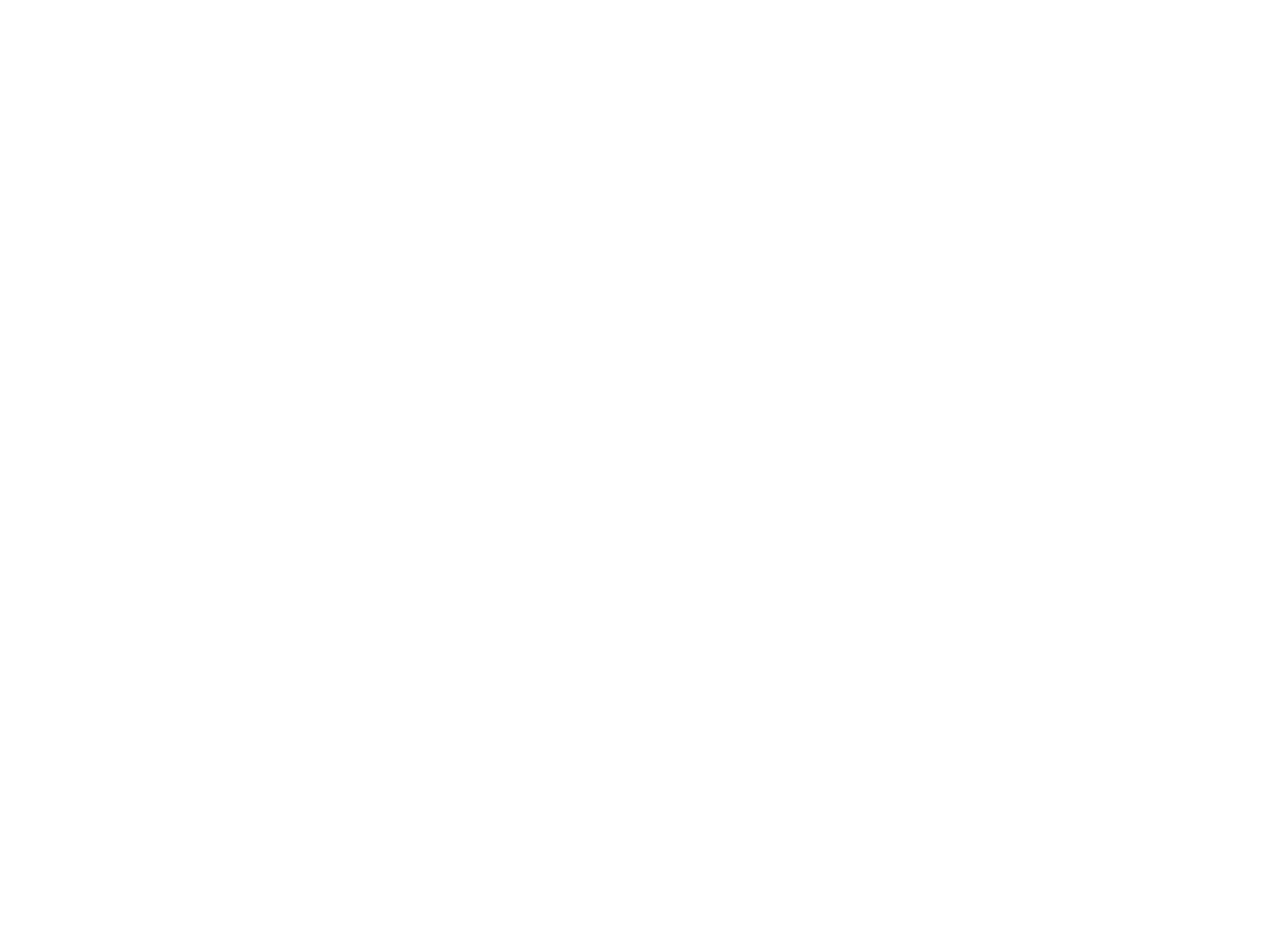
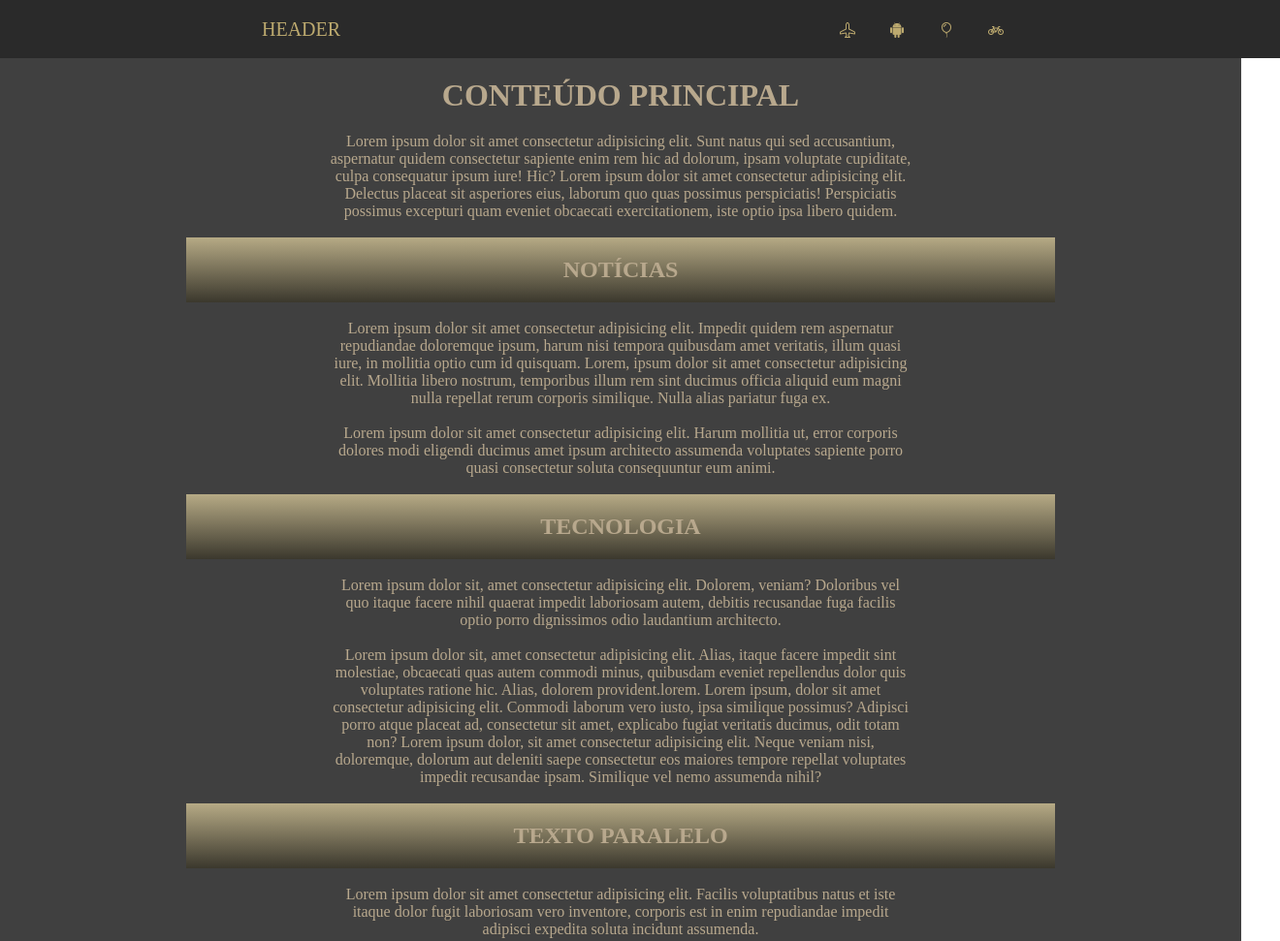
Before and after one commit to flaviosegantini/programadorbr, a plain HTML site: page fom_restaurante/treinando_groupingtags/index.html in a window 1280 px wide. Shown: the top 971 px of the page at 97% size, 1320 px wide, since content can reach past the window. Before the commit the page ends 800 px from the top, so only its background shows below. Drawn offline with nearby package versions, Linux system fonts and the light colour scheme; a web font is replaced by a local one.

Commit message:
testando grouping tags

```diff
--- a/fom_restaurante/treinando_groupingtags/index.html
+++ b/fom_restaurante/treinando_groupingtags/index.html
@@ -5,11 +5,42 @@
     <meta http-equiv="X-UA-Compatible" content="IE=edge">
     <meta name="viewport" content="width=device-width, initial-scale=1.0">
     <title>Grouping tags</title>
+    <link rel="stylesheet" href="style.css">
+    <link href="https://fonts.googleapis.com/css2?family=GFS+Didot&display=swap" rel="stylesheet">
+    <link rel="stylesheet" href="https://cdn.jsdelivr.net/npm/bootstrap-icons@1.10.3/font/bootstrap-icons.css">
 </head>
 <body>
     <header>
+        <div id="header">HEADER</div>
+        <nav>
+            <a href="#"><i class="bi bi-airplane"></i></a>
+            <a href="#"><i class="bi bi-android2"></i></a>
+            <a href="#"><i class="bi bi-balloon"></i></a>
+            <a href="#"><i class="bi bi-bicycle"></i></a>
+        </nav>
+    </header>
+    <main>
+        <h1>CONTEÚDO PRINCIPAL</h1>
+        <p>Lorem ipsum dolor sit amet consectetur adipisicing elit. Sunt natus qui sed accusantium, aspernatur quidem consectetur sapiente enim rem hic ad dolorum, ipsam voluptate cupiditate, culpa consequatur ipsum iure! Hic? Lorem ipsum dolor sit amet consectetur adipisicing elit. Delectus placeat sit asperiores eius, laborum quo quas possimus perspiciatis! Perspiciatis possimus excepturi quam eveniet obcaecati exercitationem, iste optio ipsa libero quidem.</p> <br>
+        <section><h2>NOTÍCIAS</h2> <br>
+            <p>Lorem ipsum dolor sit amet consectetur adipisicing elit. Impedit quidem rem aspernatur repudiandae doloremque ipsum, harum nisi tempora quibusdam amet veritatis, illum quasi iure, in mollitia optio cum id quisquam. Lorem, ipsum dolor sit amet consectetur adipisicing elit. Mollitia libero nostrum, temporibus illum rem sint ducimus officia aliquid eum magni nulla repellat rerum corporis similique. Nulla alias pariatur fuga ex.</p> <br>
+            <p>Lorem ipsum dolor sit amet consectetur adipisicing elit. Harum mollitia ut, error corporis dolores modi eligendi ducimus amet ipsum architecto assumenda voluptates sapiente porro quasi consectetur soluta consequuntur eum animi.</p> <br>
 
-    </header>
+        </section>
+        <section> <h2>TECNOLOGIA</h2> <br>
+            <p>Lorem ipsum dolor sit, amet consectetur adipisicing elit. Dolorem, veniam? Doloribus vel quo itaque facere nihil quaerat impedit laboriosam autem, debitis recusandae fuga facilis optio porro dignissimos odio laudantium architecto.</p> <br>
+            <p>Lorem ipsum dolor sit, amet consectetur adipisicing elit. Alias, itaque facere impedit sint molestiae, obcaecati quas autem commodi minus, quibusdam eveniet repellendus dolor quis voluptates ratione hic. Alias, dolorem provident.lorem. Lorem ipsum, dolor sit amet consectetur adipisicing elit. Commodi laborum vero iusto, ipsa similique possimus? Adipisci porro atque placeat ad, consectetur sit amet, explicabo fugiat veritatis ducimus, odit totam non? Lorem ipsum dolor, sit amet consectetur adipisicing elit. Neque veniam nisi, doloremque, dolorum aut deleniti saepe consectetur eos maiores tempore repellat voluptates impedit recusandae ipsam. Similique vel nemo assumenda nihil?</p> <br>
+            <article>
+                <h2>TEXTO PARALELO</h2> <br>
+                <p>Lorem ipsum dolor sit amet consectetur adipisicing elit. Facilis voluptatibus natus et iste itaque dolor fugit laboriosam vero inventore, corporis est in enim repudiandae impedit adipisci expedita soluta incidunt assumenda.</p>
+                <img src="imagens/pexels-designecologist-1779487.jpg" alt="imagem">
+            </article>
+        </section>
+    </main>
+    <footer>
+        Escrito por Segantini <br>
+        <small>em 21 de janeiro de 2023</small>
+    </footer>
 
 </body>
 </html>
--- /dev/null
+++ b/fom_restaurante/treinando_groupingtags/style.css
@@ -0,0 +1,78 @@
+*{
+    margin: 0;
+    padding: 0;
+    text-decoration: none;
+    font-family: 'GFS Didot', serif;
+
+}
+
+header{
+    display: flex;
+    justify-content: space-around;
+    background-color: #2A2A2A;
+    color: #BDAA6F;
+    width: 100%;
+    height: 20px;
+    padding: 20px;
+    text-align: center;
+    font-size: 20px;
+    align-items: center;
+
+}
+nav > a{
+    color:#BDAA6F;
+    font-size: 16px;
+    font-weight: bold;
+    text-transform: uppercase;
+    padding: 15px;
+
+}
+nav > a:hover{
+    border-radius: 10px;
+    background-color: gray;
+
+}
+main{
+    background-color: #404040;
+    color: #B8A88D;
+    margin: auto;
+    text-align: center;
+
+}
+h1, h2{
+    padding: 20px 0px 20px 0px;
+
+}
+
+h2{
+    background-image: linear-gradient(#b6aa85, #3b382d);
+    max-width: 70%;
+    margin: auto;
+}
+h1:hover, h2:hover{
+    cursor: pointer;
+    text-decoration: underline;
+    text-shadow: 2px 2px 2px rgba(0, 0, 0, 0.486);
+
+
+}
+p{
+    text-decoration: none;
+    max-width: 600px;
+    margin: auto;
+}
+img{
+    width: 100%;
+    height: 350px;
+    background-position: cover;
+    background-repeat: no-repeat;
+    margin-top: 30px;
+    margin-bottom: 30px;
+
+}
+
+footer{
+    text-align: center;
+    background-color: #2A2A2A;
+    color: white;
+}
```
Also changed, not shown: fom_restaurante/treinando_groupingtags/imagens/pexels-designecologist-1779487.jpg (added).
